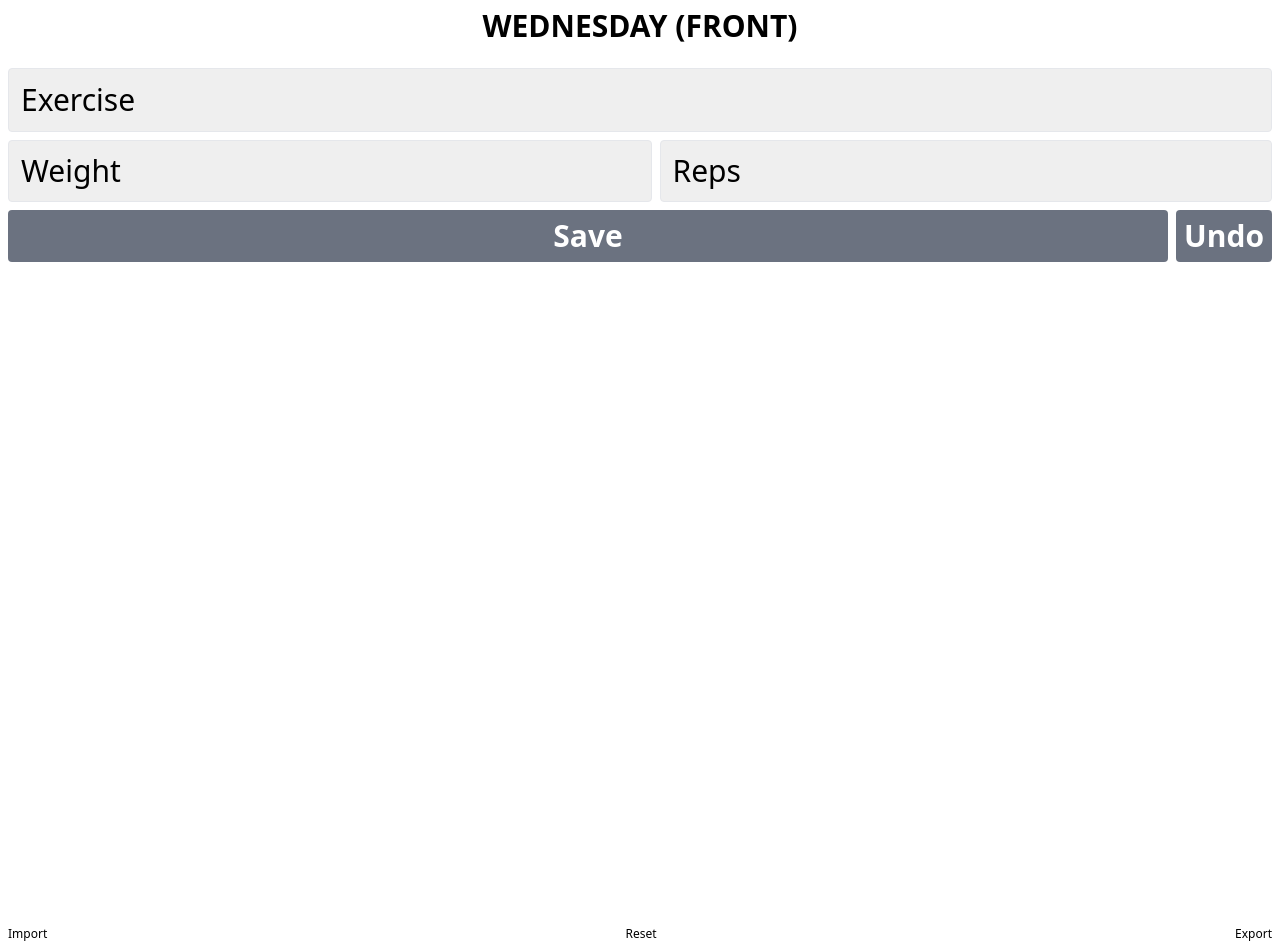
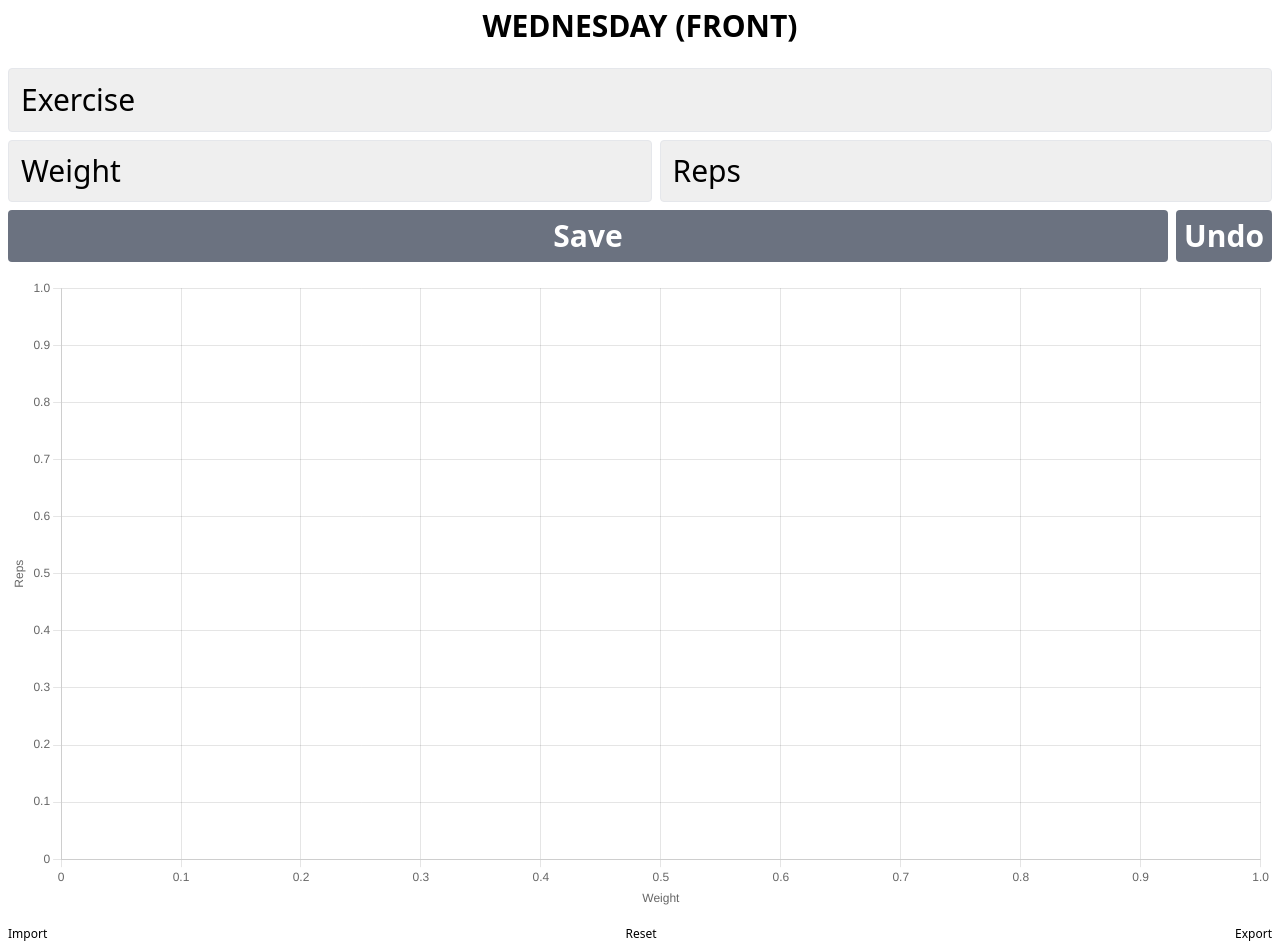
Before and after one commit to serg-mo/workout, a React app: page / in a window 1280 px wide. Built offline with nearby package versions, Linux system fonts and the light colour scheme.

Commit message:
chart legends

```diff
--- a/src/Chart.js
+++ b/src/Chart.js
@@ -14,7 +14,7 @@ ChartJS.register(LinearScale, PointElement, LineElement, Tooltip, Legend);
 
 const colors = ["#0000FF", "#1E90FF", "#4169E1", "#4682B4", "#5F9EA0"];
 
-// TODO: consider bubble chart, where the size of the bubble is the third dimension
+// TODO: consider bubble chart, where the size of the bubble is the group size
 export default function Chart({ workouts, exercise }) {
   const options = {
     responsive: true,
@@ -25,22 +25,22 @@ export default function Chart({ workouts, exercise }) {
       xAxisKey: "weight",
       yAxisKey: "reps",
     },
-    // scales: {
-    //   x: {
-    //     position: "bottom",
-    //     title: {
-    //       display: true,
-    //       text: "Weight",
-    //     },
-    //   },
-    //   y: {
-    //     position: "left",
-    //     title: {
-    //       display: true,
-    //       text: "Reps",
-    //     },
-    //   },
-    // },
+    scales: {
+      x: {
+        position: "bottom",
+        title: {
+          display: true,
+          text: "Weight",
+        },
+      },
+      y: {
+        position: "left",
+        title: {
+          display: true,
+          text: "Reps",
+        },
+      },
+    },
   };
 
   const datasets = Object.entries(workouts)
```
